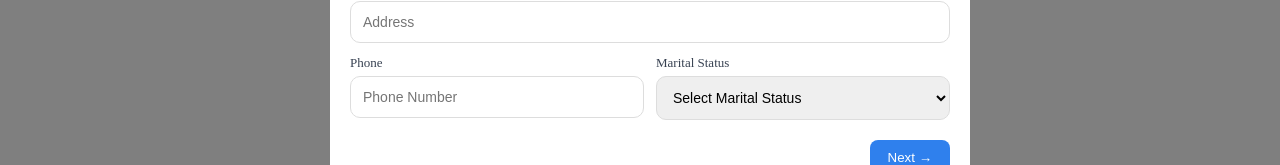
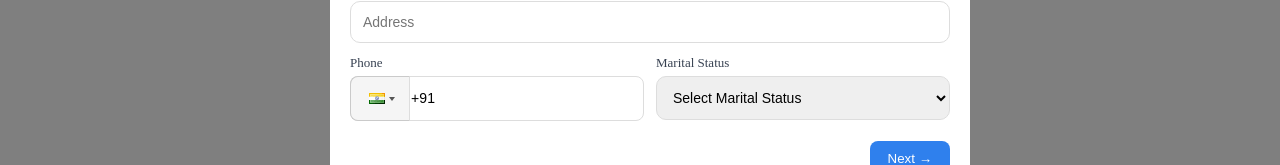
Before and after one commit to nomadicharish/HarisCRMProject, a React app in the folder crm-project/frontend/: page /applicants in a window 1280 px wide. Both pictures are taken after typing "Sample" into the empty fields and a click on the button "+ Add Job Seeker". Shown: the part 440-605 px from the top of the page. Built offline with nearby package versions, Linux system fonts and the light colour scheme; no server answers; the HTML template or start-up script is replaced by a standard one.

Commit message:
added country code selection

```diff
--- a/crm-project/frontend/package.json
+++ b/crm-project/frontend/package.json
@@ -12,9 +12,11 @@
   "dependencies": {
     "axios": "^1.13.6",
     "firebase": "^12.10.0",
+    "libphonenumber-js": "^1.12.41",
     "react": "^19.2.0",
     "react-datepicker": "^9.1.0",
     "react-dom": "^19.2.0",
+    "react-phone-input-2": "^2.15.1",
     "react-router-dom": "^7.13.2",
     "react-select": "^5.10.2",
     "react-toastify": "^11.0.5"
--- a/crm-project/frontend/src/pages/CreateApplicants.jsx
+++ b/crm-project/frontend/src/pages/CreateApplicants.jsx
@@ -5,6 +5,9 @@ import "react-datepicker/dist/react-datepicker.css";
 import Select from "react-select";
 import { toast } from "react-toastify";
 import { useNavigate } from "react-router-dom";
+import PhoneInput from "react-phone-input-2";
+import "react-phone-input-2/lib/style.css";
+import { parsePhoneNumberFromString } from "libphonenumber-js";
 
 const THEME = {
   primary: "#2f80ed",
@@ -34,6 +37,7 @@ function CreateApplicants({ onClose, onSaved, editData }) {
   const [loading, setLoading] = useState(false);
   const [errors, setErrors] = useState({});
   const [dob, setDob] = useState(null);
+
   const validateStep1 = () => {
   const newErrors = {};
 
@@ -42,14 +46,39 @@ function CreateApplicants({ onClose, onSaved, editData }) {
   if (!form.dob) newErrors.dob = "Date of birth is required";
   if (!form.age) newErrors.age = "Age is required";
   if (!form.address) newErrors.address = "Address is required";
-  if (!form.phone) newErrors.phone = "Phone number is required";
   if (!form.maritalStatus) newErrors.maritalStatus = "Select marital status";
+
+  const phoneError = validatePhone();
+  if (phoneError) {
+    newErrors.phone = phoneError;
+  }
 
   setErrors(newErrors);
   return Object.keys(newErrors).length === 0;
 };
 
-const validateStep2 = () => {
+  const validatePhone = () => {
+      if (!form.phone) {
+        return "Phone number is required";
+      }
+
+      try {
+        const phoneNumber = parsePhoneNumberFromString(
+          "+" + form.phone // important
+        );
+
+        if (!phoneNumber || !phoneNumber.isValid()) {
+          return `Invalid phone number for  ${form.phoneCountry.toUpperCase()}`;
+        }
+
+        return null;
+
+      } catch (error) {
+        return "Invalid phone number";
+      }
+    };
+
+  const validateStep2 = () => {
   const newErrors = {};
 
   if (!form.countryId) newErrors.countryId = "Select country";
@@ -142,7 +171,8 @@ const validateStep2 = () => {
             address:
               editData.address || editData.personalDetails?.address || "",
             phone:
-              editData.phone || editData.personalDetails?.phone || "",
+              editData.personalDetails?.phone || "",
+              phoneCountry: "in", // default fallback
             maritalStatus:
               editData.maritalStatus || editData.personalDetails?.maritalStatus || "",
             countryId: resolvedCountryId,
@@ -178,6 +208,7 @@ const validateStep2 = () => {
     age: "",
     address: "",
     phone: "",
+    phoneCountry: "in",
     maritalStatus: "",
     companyId: "",
     countryId: "",
@@ -550,19 +581,47 @@ const agencyOptions = agencies.map(a => ({
               <div>
                 <label style={label}>Phone</label>
 
-                <input
-                    style={{
-                      ...input,
-                      border: errors.phone
-                        ? `1px solid ${THEME.error}`
-                        : input.border
-                    }}
-                    value={form.phone || ""}
-                    onFocus={handleFocus}
-                    onBlur={(e) => handleBlur(e, errors.phone)}
-                    onChange={(e) => handleChange("phone", e.target.value)}
-                    placeholder="Phone Number"
-                  />
+                <PhoneInput
+                      country={form.phoneCountry || "in"}
+                      value={form.phone || ""}
+                      placeholder="Enter phone number"
+
+                      onChange={(phone, country) => {
+                        setForm(prev => ({
+                          ...prev,
+                          phone,
+                          phoneCountry: country.countryCode
+                        }));
+                      }}
+
+                      containerStyle={{
+                        width: "100%"
+                      }}
+
+                      inputStyle={{
+                        width: "100%",
+                        height: "45px",
+                        paddingLeft: "60px", // 🔥 KEY FIX (space for flag + code)
+                        borderRadius: "8px",
+                        border: errors.phone
+                          ? `1px solid ${THEME.error}`
+                          : input.border,
+                        fontSize: "14px"
+                      }}
+
+                      buttonStyle={{
+                        borderTopLeftRadius: "8px",
+                        borderBottomLeftRadius: "8px",
+                        borderRight: "1px solid #ddd",
+                        padding: "0 10px"
+                      }}
+
+                      dropdownStyle={{
+                        zIndex: 9999
+                      }}
+
+                      enableSearch={true} // 🔥 nice UX
+                    />
 
                 {errors.phone && (
                   <div style={errorText}>{errors.phone}</div>
```
Also changed, not shown: 1 other file (tests, documents, lock files or other folders).
